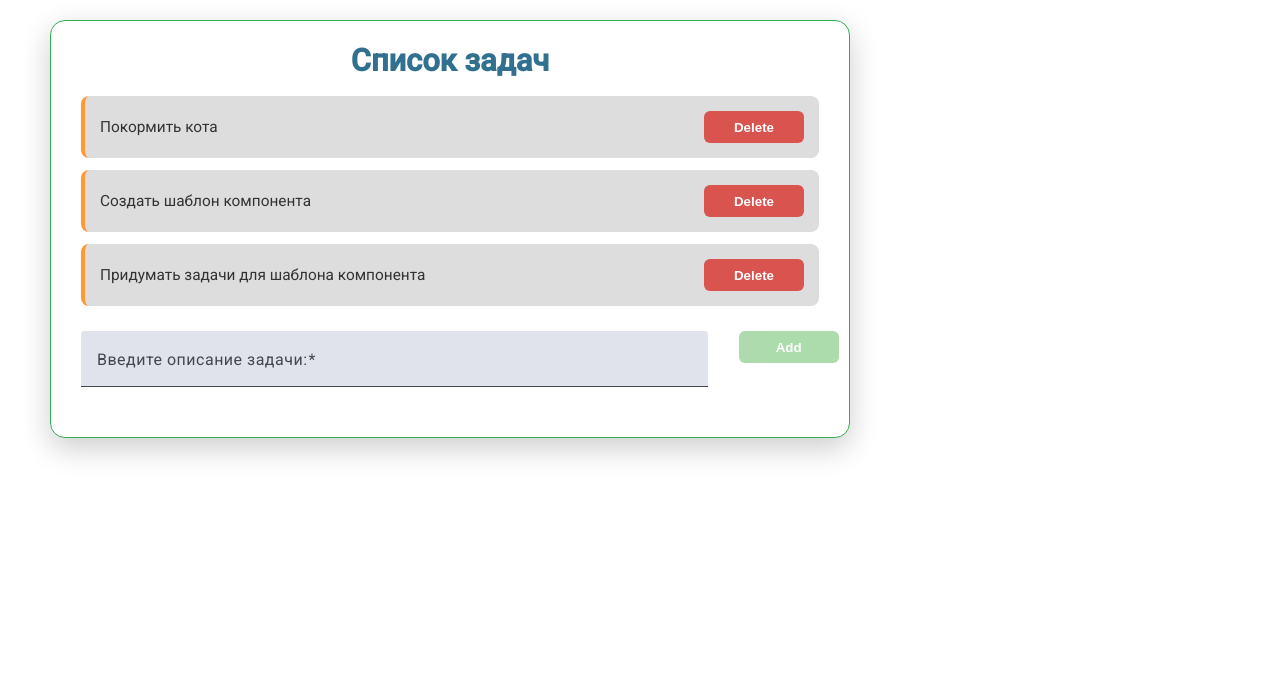
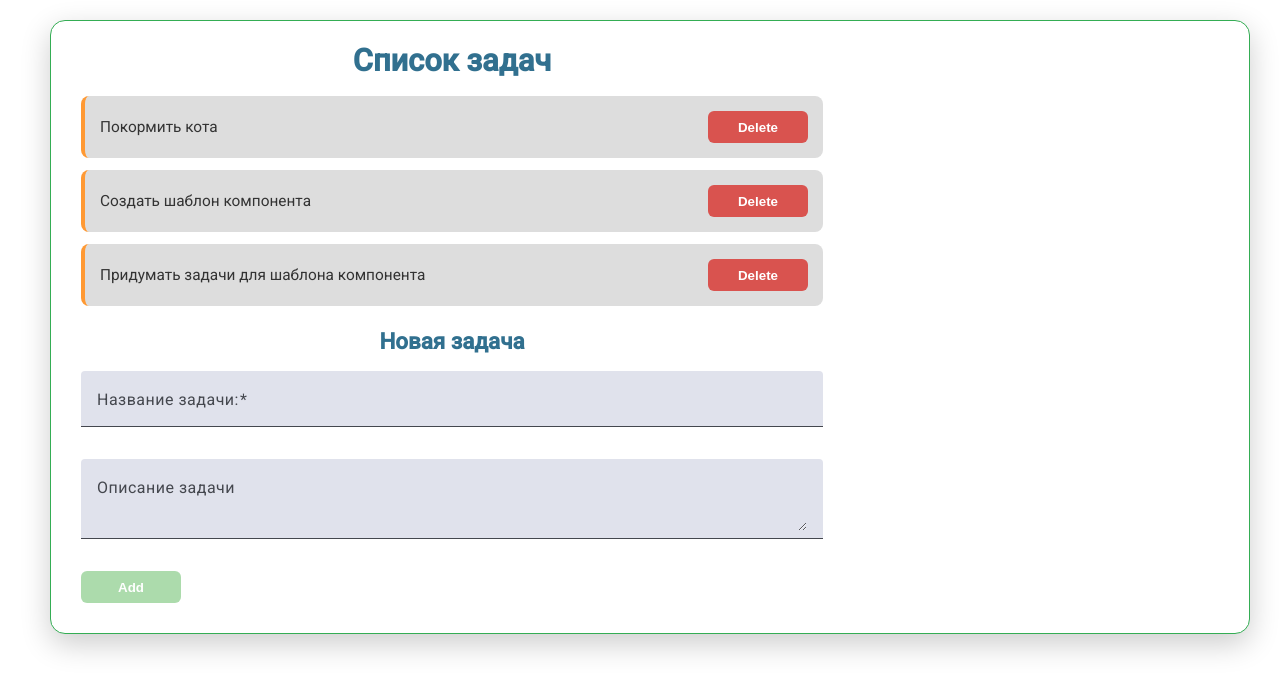
Before and after one commit to Angular-OTUS/ToDoList-SmirnovAleksandr, an Angular app: page / in a window 1280 px wide. Shown: the top 692 px of the page. Built offline with nearby package versions, Linux system fonts and the light colour scheme.

Commit message:
complete homework-4

```diff
--- a/src/app/components/common-ui/button-component/button-component.ts
+++ b/src/app/components/common-ui/button-component/button-component.ts
@@ -1,5 +1,6 @@
 import { CommonModule } from '@angular/common';
 import { Component, Input } from '@angular/core';
+import { TypeButton } from '../../../types/common.types';
 
 @Component({
   selector: 'app-button-component',
@@ -12,5 +13,5 @@ export class ButtonComponent {
   @Input() isDelete = false;
   @Input() isAdd = false;
   @Input() isDisabled = false;
-  @Input() type: 'submit' | 'button' = 'button';
+  @Input() type: TypeButton = 'button';
 }
--- a/src/app/components/to-do-list/to-do-list-item/to-do-list-item.html
+++ b/src/app/components/to-do-list/to-do-list-item/to-do-list-item.html
@@ -1,8 +1,13 @@
-<li class="todo-list__item">
-  <span class="todo-list__description">{{ text }}</span>
+<li class="todo-list__item" [ngClass]="{ 'todo-list__item--selected': isSelected() }">
+  <span
+    class="todo-list__description"
+    appShowTooltip="Нажмите, чтобы просмотреть описание задачи"
+    >{{ text }}</span
+  >
   <app-button-component
     [title]="'Delete'"
     [isDelete]="true"
     (click)="deleteCurrentTask(id)"
+    appShowTooltip="Удалить задачу"
   ></app-button-component>
 </li>
--- a/src/app/components/to-do-list/to-do-list-item/to-do-list-item.scss
+++ b/src/app/components/to-do-list/to-do-list-item/to-do-list-item.scss
@@ -9,6 +9,11 @@
     border-radius: 8px;
     border-left: 4px solid var(--orange-color);
     text-align: left;
+    cursor: pointer;
+
+    &--selected {
+      background: var(--lightgreen-color);
+    }
   }
 
   &__description {
--- a/src/app/components/to-do-list/to-do-list.html
+++ b/src/app/components/to-do-list/to-do-list.html
@@ -1,4 +1,5 @@
-<div class="todo__main">
+<main class="todo__main">
+  <div class="todo__content">
     <h1 class="todo__title">Список задач</h1>
     @if (isLoading) {
       <app-loader></app-loader>
@@ -8,27 +9,52 @@
           <app-to-do-list-item
             [id]="task.id"
             [text]="task.text"
+            [selectedItemId]="selectedItemId"
             (deleteTaskEvent)="deleteTask($event)"
+            (click)="onListItemClick(task.id)"
           ></app-to-do-list-item>
         }
       </ul>
     }
+    <section class="todo__new-task">
+      <h3 class="todo__subtitle">Новая задача</h3>
       <form class="todo__new-form">
-    <div class="todo__form-wrapper">
-      <mat-form-field appearance="fill">
-        <mat-label>Введите описание задачи:</mat-label>
-        <input matInput [formControl]="taskFormControl" placeholder="Приготовить обед" />
+        <mat-form-field appearance="fill" [style]="'width:100%'">
+          <mat-label>Название задачи:</mat-label>
+          <input
+            matInput
+            [formControl]="taskFormControl"
+            placeholder="Например: Приготовить обед"
+          />
           @if (taskFormControl.hasError('required')) {
-          <mat-error>Описание задачи <strong>обязательно </strong>для заполнения!</mat-error>
+            <mat-error>Название задачи <strong>обязательно </strong>для заполнения!</mat-error>
           }
+        </mat-form-field>
+        <mat-form-field [style]="'width:100%'">
+          <mat-label>Описание задачи</mat-label>
+          <textarea
+            matInput
+            [formControl]="descriptionFormControl"
+            placeholder="Введите описание задачи (необязательно)"
+          ></textarea>
         </mat-form-field>
         <app-button-component
           [type]="'submit'"
           [title]="'Add'"
           [isAdd]="true"
-        (click)="onAddTask(taskFormControl.value)"
+          (click)="onAddTask(taskFormControl.value, descriptionFormControl.value)"
           [isDisabled]="taskFormControl.invalid"
+          appShowTooltip="Добавить задачу"
         ></app-button-component>
+      </form>
+    </section>
   </div>
-  </form>
+  @if (selectedItemId) {
+    <div class="todo__side-content">
+      <div class="todo__description-view">
+        <h3 class="todo__subtitle">Описание задачи</h3>
+        <div class="todo__description">{{ getTaskDescription() }}</div>
       </div>
+    </div>
+  }
+</main>
--- a/src/app/components/to-do-list/to-do-list.scss
+++ b/src/app/components/to-do-list/to-do-list.scss
@@ -7,7 +7,14 @@
     padding: 30px;
     box-shadow: 0 10px 30px rgba(0, 0, 0, 0.2);
     width: 100%;
-    max-width: 800px;
+    max-width: 1200px;
+
+    display: grid;
+    grid-template-columns: 2fr 1fr;
+    gap: 25px;
+  }
+
+  &__content {
     text-align: center;
   }
 
@@ -15,6 +22,13 @@
     color: var(--blue-color);
     margin-bottom: 25px;
     font-size: 2.2em;
+    font-weight: bold;
+  }
+
+  &__subtitle {
+    color: var(--blue-color);
+    margin-bottom: 15px;
+    font-size: 1.6em;
     font-weight: bold;
   }
 
@@ -28,13 +42,7 @@
     flex-direction: column;
     gap: 12px;
     margin-top: 20px;
-  }
-
-  &__form-wrapper {
-    display: grid;
-    grid-template-columns: 85% 15%;
-    gap: 25px;
-    align-items: start;
+    align-items: flex-start;
   }
 
   &__input {
@@ -50,4 +58,21 @@
       box-shadow: 0 0 0 3px rgba(52, 173, 84, 0.1);
     }
   }
+
+  &__side-content {
+    text-align: center;
+    margin-top: 40px;
+    border: 1px solid var(--green-color);
+    border-radius: 15px;
+    background-color: var(--lightgreen-color);
+    height: max-content;
+  }
+
+  &__subtitle {
+    margin: 8px;
+  }
+
+  &__description {
+    padding: 8px;
+  }
 }
--- a/src/app/components/to-do-list/to-do-list.ts
+++ b/src/app/components/to-do-list/to-do-list.ts
@@ -5,10 +5,12 @@ import { MatInputModule } from '@angular/material/input';
 import { ToDoListItem } from './to-do-list-item/to-do-list-item';
 import { Loader } from '../common-ui/loader/loader';
 import { ButtonComponent } from '../common-ui/button-component/button-component';
+import { ShowTooltip } from '../../directives/show-tooltip';
 
 export interface Task {
   id: number;
   text: string;
+  description?: string | null;
 }
 
 @Component({
@@ -21,18 +23,35 @@ export interface Task {
     ReactiveFormsModule,
     Loader,
     ButtonComponent,
+    ShowTooltip,
   ],
   templateUrl: './to-do-list.html',
   styleUrl: './to-do-list.scss',
 })
 export class ToDoList implements OnInit {
   public tasks: Task[] = [
-    { id: 1, text: 'Покормить кота' },
-    { id: 2, text: 'Создать шаблон компонента' },
-    { id: 3, text: 'Придумать задачи для шаблона компонента' },
+    { id: 1, text: 'Покормить кота', description: 'Покормить и не забыть налить ему воды' },
+    {
+      id: 2,
+      text: 'Создать шаблон компонента',
+      description: 'Создать шаблон для компонентов to-do-list-item и to-do-list',
+    },
+    {
+      id: 3,
+      text: 'Придумать задачи для шаблона компонента',
+      description: 'Написать моковые задачи для приложения списка задач',
+    },
   ];
   public isLoading = true;
   public taskFormControl = new FormControl('', [Validators.required]);
+  public descriptionFormControl = new FormControl('');
+  public selectedItemId: number | null = null;
+
+  ngOnInit() {
+    setTimeout(() => {
+      this.isLoading = false;
+    }, 500);
+  }
 
   deleteTask(id: number): void {
     this.tasks = this.tasks.filter((task) => {
@@ -40,11 +59,12 @@ export class ToDoList implements OnInit {
     });
   }
 
-  onAddTask(text: string | null) {
-    if (text) {
+  onAddTask(taskText: string | null, description: string | null) {
+    if (taskText) {
       const lastId = this.tasks.length > 0 ? this.tasks[this.tasks.length - 1].id : 0;
-      this.tasks.push({ id: lastId + 1, text });
+      this.tasks.push({ id: lastId + 1, text: taskText, description: description });
       this.taskFormControl.setValue('');
+      this.descriptionFormControl.setValue('');
     } else {
       if (this.taskFormControl.hasError('required')) {
         this.taskFormControl.markAsTouched();
@@ -52,9 +72,19 @@ export class ToDoList implements OnInit {
     }
   }
 
-  ngOnInit() {
-    setTimeout(() => {
-      this.isLoading = false;
-    }, 500);
+  onListItemClick(taskId: number) {
+    this.selectedItemId = taskId;
+  }
+
+  getTaskDescription(): string | null {
+    if (this.selectedItemId === null || this.selectedItemId > this.tasks.length) {
+      return '';
+    }
+    const task = this.tasks.find((task) => task.id === this.selectedItemId);
+    if (!task) {
+      console.log(`task not found`);
+      return '';
+    }
+    return task.description !== undefined ? task.description : '';
   }
 }
--- /dev/null
+++ b/src/app/directives/show-tooltip.ts
@@ -0,0 +1,74 @@
+import {
+  Directive,
+  ElementRef,
+  Input,
+  ViewContainerRef,
+  Renderer2,
+  HostListener,
+  inject,
+} from '@angular/core';
+
+@Directive({
+  selector: '[appShowTooltip]',
+})
+export class ShowTooltip {
+  @Input('appShowTooltip') tooltipText = '';
+  private elementRef = inject(ElementRef);
+  private viewContainerRef = inject(ViewContainerRef);
+  private renderer = inject(Renderer2);
+
+  private tooltipElement: HTMLElement | null = null;
+
+  @HostListener('mouseenter')
+  onMouseEnter(): void {
+    this.showTooltip();
+  }
+
+  @HostListener('mouseleave')
+  onMouseLeave(): void {
+    this.hideTooltip();
+  }
+
+  private showTooltip(): void {
+    if (this.tooltipElement) {
+      return;
+    }
+    this.tooltipElement = this.renderer.createElement('div');
+    this.renderer.addClass(this.tooltipElement, 'tooltip');
+    this.renderer.setStyle(this.tooltipElement, 'position', 'absolute');
+    this.renderer.setStyle(this.tooltipElement, 'z-index', '1000');
+
+    if (this.tooltipText) {
+      const text = this.renderer.createText(this.tooltipText);
+      this.renderer.appendChild(this.tooltipElement, text);
+    } else {
+      this.renderer.removeChild(document.body, this.tooltipElement);
+      this.tooltipElement = null;
+      return;
+    }
+    this.renderer.appendChild(document.body, this.tooltipElement);
+    this.positionTooltip();
+  }
+
+  private hideTooltip(): void {
+    if (this.tooltipElement) {
+      this.renderer.removeChild(document.body, this.tooltipElement);
+      this.tooltipElement = null;
+      this.viewContainerRef.clear();
+    }
+  }
+
+  private positionTooltip(): void {
+    if (!this.tooltipElement) return;
+
+    const hostRect = this.elementRef.nativeElement.getBoundingClientRect();
+    const tooltipRect = this.tooltipElement.getBoundingClientRect();
+    const scrollY = window.scrollY || document.documentElement.scrollTop;
+
+    const top = hostRect.top + scrollY - tooltipRect.height - 15;
+    const left = hostRect.left + (hostRect.width - tooltipRect.width) / 2;
+
+    this.renderer.setStyle(this.tooltipElement, 'top', `${top}px`);
+    this.renderer.setStyle(this.tooltipElement, 'left', `${left}px`);
+  }
+}
--- /dev/null
+++ b/src/app/types/common.types.ts
@@ -0,0 +1 @@
+export type TypeButton = 'submit' | 'reset' | 'button';
--- a/src/styles.scss
+++ b/src/styles.scss
@@ -41,6 +41,7 @@ body {
   --green-color: #34ad54;
   --blue-color: #31708f;
   --lightgray-color: #dddddd;
+  --lightorange-color: #ffbb77;
   --darkgray-color: #333333;
   --btn-success-color: #5cb85c;
   --btn-danger-color: #d9534f;
@@ -59,3 +60,16 @@ body {
   min-height: 100vh;
   padding: 20px;
 }
+
+.tooltip {
+  background-color: #333;
+  color: white;
+  padding: 8px 12px;
+  border-radius: 4px;
+  font-size: 14px;
+  z-index: 9999;
+  pointer-events: none;
+  opacity: 0.9;
+  max-width: 300px;
+  word-wrap: break-word;
+}
```
Also changed, not shown: src/app/components/to-do-list/to-do-list-item/to-do-list-item.ts (+16 -1 lines), 2 other files (tests, documents, lock files or other folders). Lines whose indentation alone changed are shown as unchanged.
